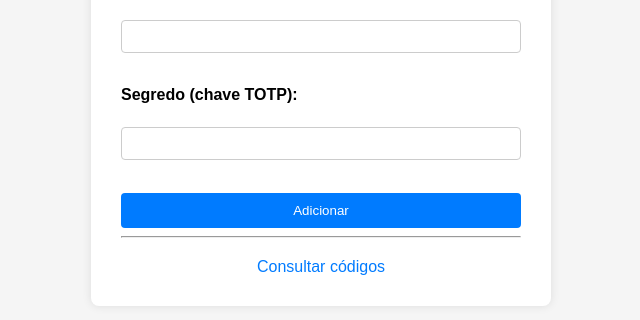
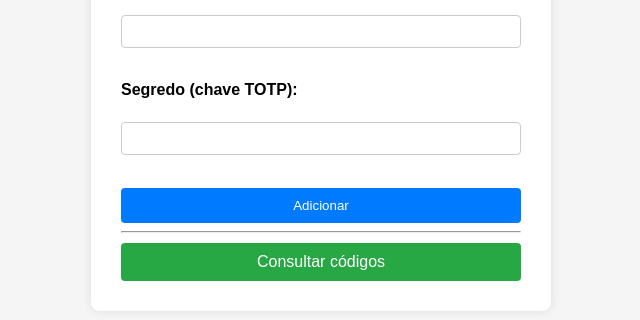
Before and after one commit to nulljao/server-totp, a website: page index.html in a window 1280 px wide. Shown: the part 322-642 px from the top of the page, without its empty margins (319-959 px from the left). Drawn offline with Linux system fonts and the light colour scheme.

Commit message:
feat: estilização link 'consultar códgios'

```diff
--- a/index.html
+++ b/index.html
@@ -22,7 +22,7 @@
 
     <hr>
 
-    <a href="/view">Consultar códigos</a>
+    <a href="/view" class="view-link">Consultar códigos</a>
   </div>
 </body>
 </html>
--- a/public/styles.css
+++ b/public/styles.css
@@ -49,6 +49,20 @@ form button {
   cursor: pointer;
 }
 
+.view-link {
+  display: block;
+  width: 100%;
+  padding: 10px;
+  box-sizing: border-box;
+  background: #28a745;
+  color: white;
+  text-decoration: none;
+  border-radius: 4px;
+  text-align: center;
+  margin-top: 10px;
+  cursor: pointer;
+}
+
 form button:hover {
   background: #0056b3;
 }
```
